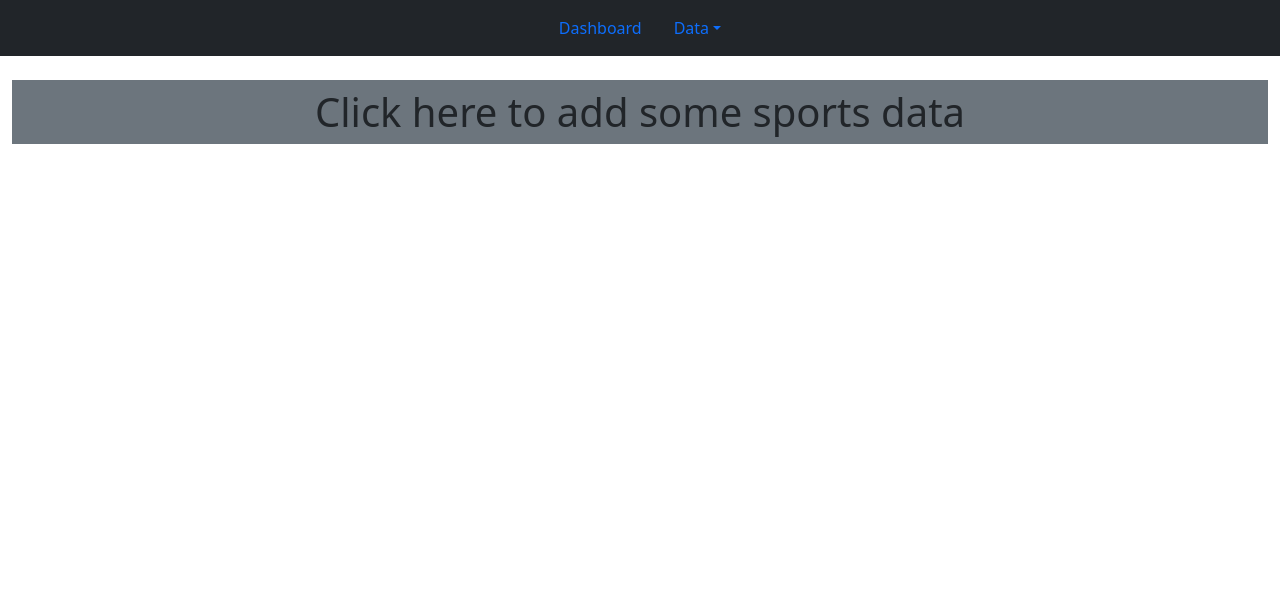
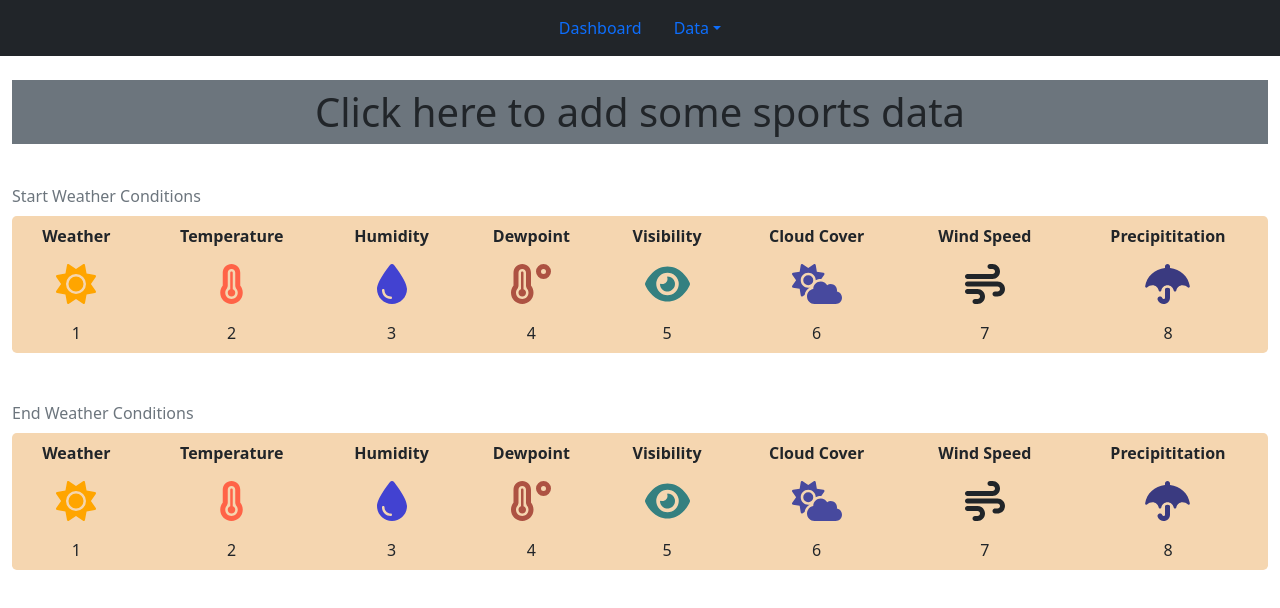
Before and after one commit to AmadejKrepek/sport-data-visualization, a Vue app: page / in a window 1280 px wide. Shown: the top 608 px of the page. Built offline with nearby package versions, Linux system fonts and the light colour scheme; what vue-highcharts would draw is missing.

Commit message:
Added svg icons

```diff
--- a/package.json
+++ b/package.json
@@ -8,6 +8,11 @@
     "lint": "vue-cli-service lint"
   },
   "dependencies": {
+    "@fortawesome/fontawesome-svg-core": "^1.3.0",
+    "@fortawesome/free-brands-svg-icons": "^6.0.0",
+    "@fortawesome/free-regular-svg-icons": "^6.0.0",
+    "@fortawesome/free-solid-svg-icons": "^6.0.0",
+    "@fortawesome/vue-fontawesome": "^3.0.0-5",
     "axios": "^0.26.0",
     "core-js": "^3.6.5",
     "jquery": "^3.6.0",
--- /dev/null
+++ b/src/components/Weather/Short/StartWeather.vue
@@ -0,0 +1,82 @@
+<template>
+    <div class="table-responsive">
+        <table class="table text-center table-borderless caption-top rounded-3" id="weather-table-short">
+            <caption>{{caption}}</caption>
+            <thead>
+                <tr>
+                    <th>Weather</th>
+                    <th>Temperature</th>
+                    <th>Humidity</th>
+                    <th>Dewpoint</th>
+                    <th>Visibility</th>
+                    <th>Cloud Cover</th>
+                    <th>Wind Speed</th>
+                    <th>Precipititation</th>
+                </tr>
+            </thead>
+            <tbody>
+                <tr>
+                    <td><fa icon="sun" class="weather-symbol" id="sun"></fa></td>
+                    <td><fa icon="temperature-full" class="weather-symbol" id="temperature"></fa></td>
+                    <td><fa icon="droplet" class="weather-symbol" id="humidity"></fa></td>
+                    <td><fa icon="temperature-high" class="weather-symbol" id="dewpoint"></fa></td>
+                    <td><fa icon="eye" class="weather-symbol" id="visibility"></fa></td>
+                    <td><fa icon="cloud-sun" class="weather-symbol" id="cloud-cover"></fa></td>
+                    <td><fa icon="wind" class="weather-symbol" id="wind"></fa></td>
+                    <td><fa icon="umbrella" class="weather-symbol" id="rain"></fa></td>
+                </tr>
+                <tr>
+                    <td v-for="item in 8" :key="item">{{item}}</td>
+                </tr>
+            </tbody>
+        </table>
+    </div>
+</template>
+
+
+<script>
+export default {
+    props: {
+        caption: String,
+        weatherData: Object
+    }
+}
+</script>
+
+<style scoped>
+#weather-table-short {
+    background-color:rgb(245, 214, 176);
+}
+
+.weather-symbol {
+    font-size: 2.5rem;
+}
+
+#sun {
+    color: orange;
+}
+
+#temperature {
+    color: tomato;
+}
+
+#humidity {
+    color: rgb(66, 66, 209);
+}
+
+#dewpoint {
+    color: rgb(173, 82, 66);
+}
+
+#visibility {
+    color: rgb(52, 128, 128);
+}
+
+#cloud-cover {
+    color: rgb(71, 73, 158);
+}
+
+#rain {
+    color: rgb(58, 58, 128);
+}
+</style>
--- a/src/main.js
+++ b/src/main.js
@@ -6,8 +6,15 @@ import store from './store'
 import Highcharts from 'highcharts';
 import VueHighcharts from 'vue-highcharts';
 
+import { FontAwesomeIcon } from '@fortawesome/vue-fontawesome';
+import { library } from '@fortawesome/fontawesome-svg-core';
+import { fas } from '@fortawesome/free-solid-svg-icons';
+
+library.add(fas);
+
 createApp(App)
     .use(store)
+    .component('fa', FontAwesomeIcon)
     .use(VueHighcharts, { Highcharts })
     .use(router)
 .mount('#app')
--- a/src/views/Dashboard.vue
+++ b/src/views/Dashboard.vue
@@ -4,11 +4,17 @@
       <div class="col-12 col-xl-12 mb-4">
           <h1 class="text-center bg-secondary p-2" data-bs-toggle="modal" data-bs-target="#importDataModal" role="button">Click here to add some sports data</h1>
       </div>
-       <div class="col-12 col-xl-4">
-          <IntegralMetric />
+      <div class="col-12 col-xl-12 mb-4">
+        <StartWeather caption="Start Weather Conditions" />
+      </div>
+      <div class="col-12 col-xl-4">
+        <IntegralMetric />
       </div>
       <div class="col-12 col-xl-8">
-          <MyChart />
+        <MyChart />
+      </div>
+      <div class="col-12 col-xl-12 mb-4">
+        <StartWeather caption="End Weather Conditions" />
       </div>
     </div>
   </div>
@@ -17,12 +23,14 @@
 <script>
 import MyChart from '../components/Charts/MyChart.vue';
 import IntegralMetric from '../components/Table/Integral/IntegralMetrics.vue';
+import StartWeather from '../components/Weather/Short/StartWeather.vue';
 
 export default {
   name: 'Dashboard',
   components: {
     MyChart,
-    IntegralMetric
+    IntegralMetric,
+    StartWeather
   }
 }
 </script>
```
Also changed, not shown: 1 other file (tests, documents, lock files or other folders).
